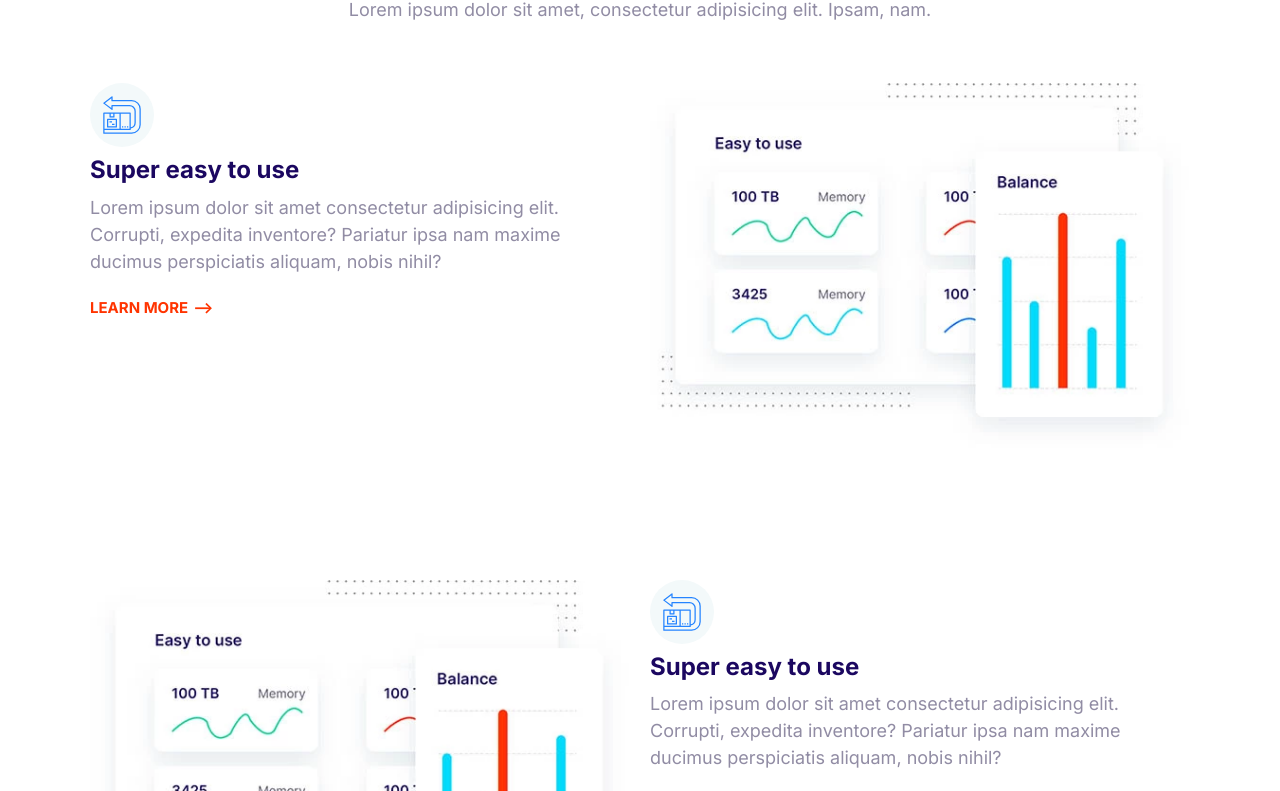
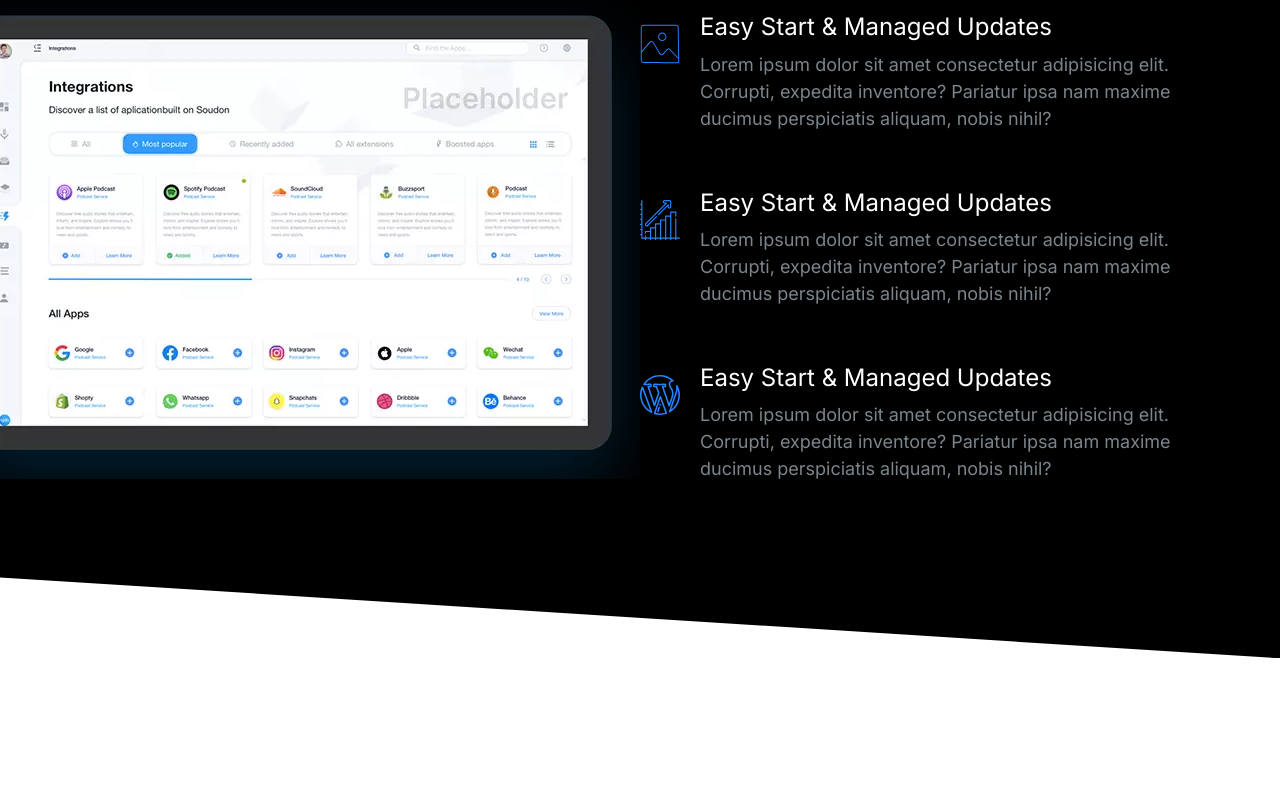
Before and after one commit to brain-shutdown/brain-shutdown.github.io, a plain HTML site: page index.html in a window 1280 px wide. Shown: the part 151-942 px from the top of the page. After the commit the page ends 809 px from the top, so only its background shows below. Drawn offline with Linux system fonts and the light colour scheme.

Commit message:
Showcase Block added

```diff
--- a/css/styles.css
+++ b/css/styles.css
@@ -24,6 +24,11 @@
 /* ************ */
 /* TYPOGRAPHY */
 /* ************ */
+::selection {
+    background: var(--color-primary);
+    color: #fff;
+}
+
 html {
     font-size: 62.5%;
 }
@@ -58,6 +63,7 @@ h2 {
 
 h3 {
     font-size: 3rem;
+    font-weight: 500;
 }
 
 p {
@@ -149,7 +155,6 @@ a {
 .list {
     list-style: none;
     padding-left: 0;
-    color: var(--color-headings);
 }
 
 .list--inline .list__item {
@@ -160,7 +165,9 @@ a {
 .list--tick {
     list-style-image: url(../images/tick.svg);
     padding-left: 3rem;
+    color: var(--color-headings);
 }
+
 .list--tick .list__item {
     padding-left: 0.5rem;
     margin-bottom: 1rem;
@@ -436,6 +443,7 @@ a {
 /* ************ */
 .media {
     display: flex;
+    margin-bottom: 4rem;
 }
 
 .media__title {
@@ -505,11 +513,6 @@ a {
 /* ************ */
 .grid {
     display: grid;
-}
-
-.grid__center {
-    align-self: center;
-    justify-self: center;
 }
 
 @media screen and (min-width: 768px) {
@@ -669,17 +672,19 @@ a {
     color: #7b858b;
 }
 
-.block--dark .block__heading {
+.block--dark h1,
+.block--dark h2,
+.block--dark h3 {
     color: #fff;
 }
 
 .block--skewed-right {
-    clip-path: polygon(0 0, 100% 0, 100% 100%, 0 80%);
+    clip-path: polygon(0 0, 100% 0, 100% 100%, 0 90%);
     padding-bottom: calc(var(--padding-vertical) + 4rem);
 }
 
 .block--skewed-left {
-    clip-path: polygon(0 0, 100% 0, 100% 80%, 0 100%);
+    clip-path: polygon(0 0, 100% 0, 100% 90%, 0 100%);
     padding-bottom: calc(var(--padding-vertical) + 4rem);
 }
 
@@ -760,10 +765,6 @@ a {
 /* ************ */
 /* HERO */
 /* ************ */
-.hero {
-    clip-path: polygon(0 0, 100% 0, 100% 90%, 0 100%);
-}
-
 .hero__tagline {
     font-size: 2rem;
     color: #b9c3cf;
@@ -839,8 +840,12 @@ a {
     margin: 1rem 0;
 }
 
+.feature__image > img {
+    width: 100%;
+}
+
 .feature__image {
-    width: 100%;
+    align-self: center;
 }
 
 .feature:first-of-type {
@@ -852,3 +857,25 @@ a {
         order: 2;
     }
 }
+
+/* ************** */
+/* BLOCK SHOWCASE */
+/* ************** */
+.block-showcase__image > img {
+    width: 100%;
+}
+
+@media screen and (min-width: 768px) {
+    .block-showcase .grid {
+        grid-template-columns: 50% 50%;
+    }
+
+    .block-showcase__image {
+        justify-self: end;
+    }
+
+    .block-showcase__image > img {
+        width: auto;
+        max-width: 700px;
+    }
+}
--- a/index.html
+++ b/index.html
@@ -10,70 +10,66 @@
         <link rel="stylesheet" href="css/styles.css" />
     </head>
     <body>
-        <section class="block container">
+        <section class="block block--dark block--skewed-right block-showcase">
             <header class="block__header">
-                <h2>Host on the cloud to keep Growing</h2>
-                <p>Lorem ipsum dolor sit amet, consectetur adipisicing elit. Ipsam, nam.</p>
+                <h2>User-Friendly Control Panel</h2>
             </header>
-            <article class="grid grid--1x2 feature">
-                <div class="feature__content">
-                    <span class="icon-container">
+            <article class="container grid grid--1x2">
+                <picture class="block-showcase__image">
+                    <source srcset="images/ipad.webp 1x, images/ipad@2x.webp 2x" type="image/webp" />
+                    <source srcset="images/ipad.png 1x, images/ipad@2x.png 2x" type="image/png" />
+                    <img src="images/ipad@2x.png" alt="" />
+                </picture>
+                <ul class="list">
+                    <li>
+                        <div class="media">
+                            <div class="media__image">
                                 <svg class="icon icon--primary">
-                            <use xlink:href="images/sprite.svg#easy"></use>
+                                    <use xlink:href="images/sprite.svg#snap"></use>
                                 </svg>
-                    </span>
-                    <h3 class="feature__heading">Super easy to use</h3>
+                            </div>
+                            <div class="media__body">
+                                <h3 class="media__title">Easy Start & Managed Updates</h3>
                                 <p>
-                        Lorem ipsum dolor sit amet consectetur adipisicing elit. Corrupti, expedita inventore? Pariatur ipsa nam maxime ducimus
-                        perspiciatis aliquam, nobis nihil?
+                                    Lorem ipsum dolor sit amet consectetur adipisicing elit. Corrupti, expedita inventore? Pariatur ipsa nam maxime
+                                    ducimus perspiciatis aliquam, nobis nihil?
                                 </p>
-                    <a href="#" class="link-arrow">Learn More</a>
                             </div>
-                <picture class="grid__center">
-                    <source srcset="images/easy.webp 1x, images/easy@2x.webp 2x" type="image/webp" />
-                    <source srcset="images/easy.jpg 1x, images/easy@2x.jpg 2x" type="image/jpeg" />
-                    <img class="feature__image" src="images/easy@2x.jpg" alt="" />
-                </picture>
-            </article>
-            <article class="grid grid--1x2 feature">
-                <div class="feature__content">
-                    <span class="icon-container">
+                        </div>
+                    </li>
+                    <li>
+                        <div class="media">
+                            <div class="media__image">
                                 <svg class="icon icon--primary">
-                            <use xlink:href="images/sprite.svg#easy"></use>
+                                    <use xlink:href="images/sprite.svg#growth"></use>
                                 </svg>
-                    </span>
-                    <h3 class="feature__heading">Super easy to use</h3>
+                            </div>
+                            <div class="media__body">
+                                <h3 class="media__title">Easy Start & Managed Updates</h3>
                                 <p>
-                        Lorem ipsum dolor sit amet consectetur adipisicing elit. Corrupti, expedita inventore? Pariatur ipsa nam maxime ducimus
-                        perspiciatis aliquam, nobis nihil?
+                                    Lorem ipsum dolor sit amet consectetur adipisicing elit. Corrupti, expedita inventore? Pariatur ipsa nam maxime
+                                    ducimus perspiciatis aliquam, nobis nihil?
                                 </p>
-                    <a href="#" class="link-arrow">Learn More</a>
                             </div>
-                <picture class="grid__center">
-                    <source srcset="images/easy.webp 1x, images/easy@2x.webp 2x" type="image/webp" />
-                    <source srcset="images/easy.jpg 1x, images/easy@2x.jpg 2x" type="image/jpeg" />
-                    <img class="feature__image" src="images/easy@2x.jpg" alt="" />
-                </picture>
-            </article>
-            <article class="grid grid--1x2 feature">
-                <div class="feature__content">
-                    <span class="icon-container">
+                        </div>
+                    </li>
+                    <li>
+                        <div class="media">
+                            <div class="media__image">
                                 <svg class="icon icon--primary">
-                            <use xlink:href="images/sprite.svg#easy"></use>
+                                    <use xlink:href="images/sprite.svg#wordpress"></use>
                                 </svg>
-                    </span>
-                    <h3 class="feature__heading">Super easy to use</h3>
+                            </div>
+                            <div class="media__body">
+                                <h3 class="media__title">Easy Start & Managed Updates</h3>
                                 <p>
-                        Lorem ipsum dolor sit amet consectetur adipisicing elit. Corrupti, expedita inventore? Pariatur ipsa nam maxime ducimus
-                        perspiciatis aliquam, nobis nihil?
+                                    Lorem ipsum dolor sit amet consectetur adipisicing elit. Corrupti, expedita inventore? Pariatur ipsa nam maxime
+                                    ducimus perspiciatis aliquam, nobis nihil?
                                 </p>
-                    <a href="#" class="link-arrow">Learn More</a>
                             </div>
-                <picture class="grid__center">
-                    <source srcset="images/easy.webp 1x, images/easy@2x.webp 2x" type="image/webp" />
-                    <source srcset="images/easy.jpg 1x, images/easy@2x.jpg 2x" type="image/jpeg" />
-                    <img class="feature__image" src="images/easy@2x.jpg" alt="" />
-                </picture>
+                        </div>
+                    </li>
+                </ul>
             </article>
         </section>
         <script src="js/main.js"></script>
```
Also changed, not shown: components/block.showcase.html (added, +62 -0 lines), components/feature-block.html (+6 -6 lines). Lines whose indentation alone changed are shown as unchanged.
